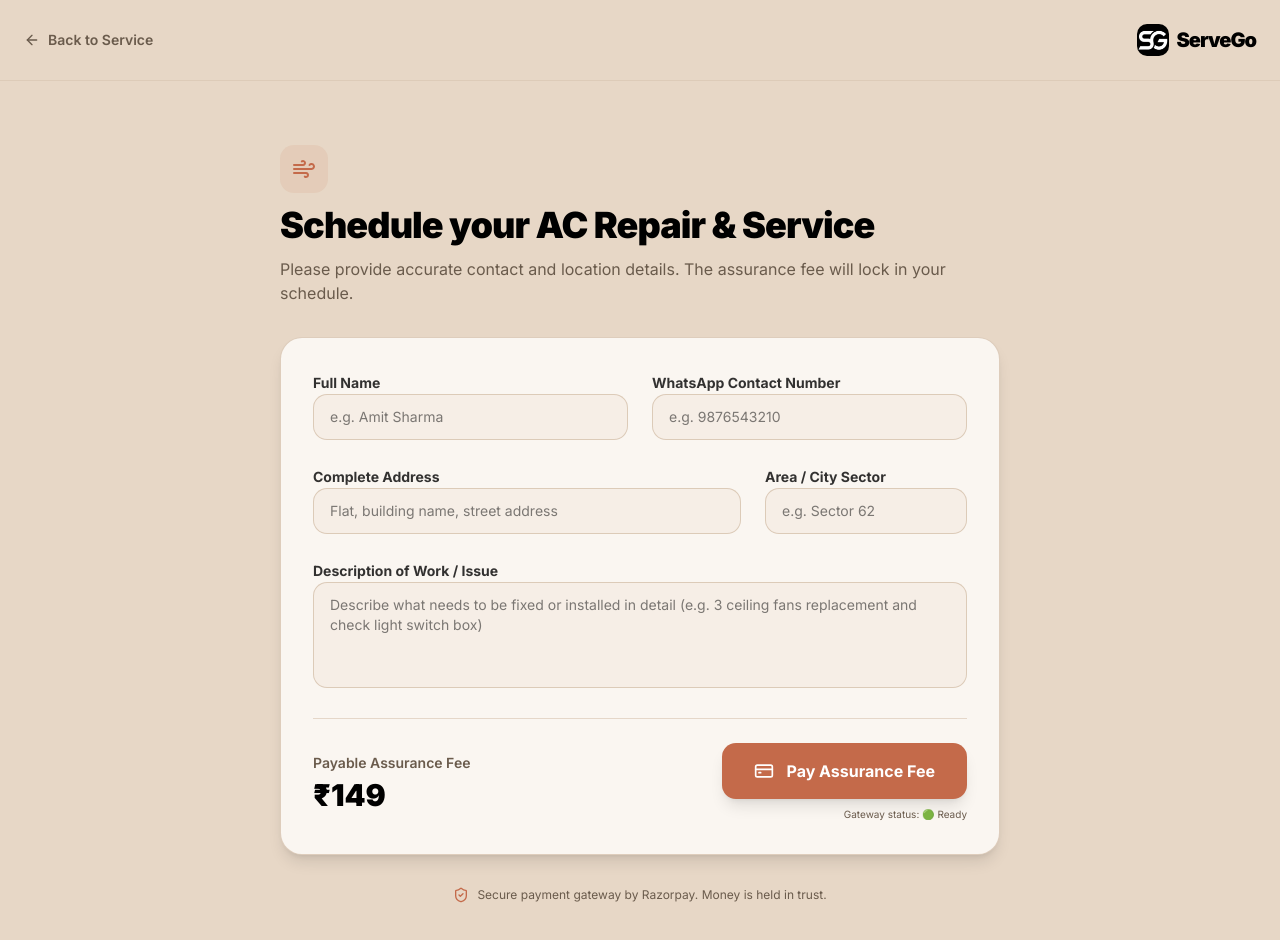
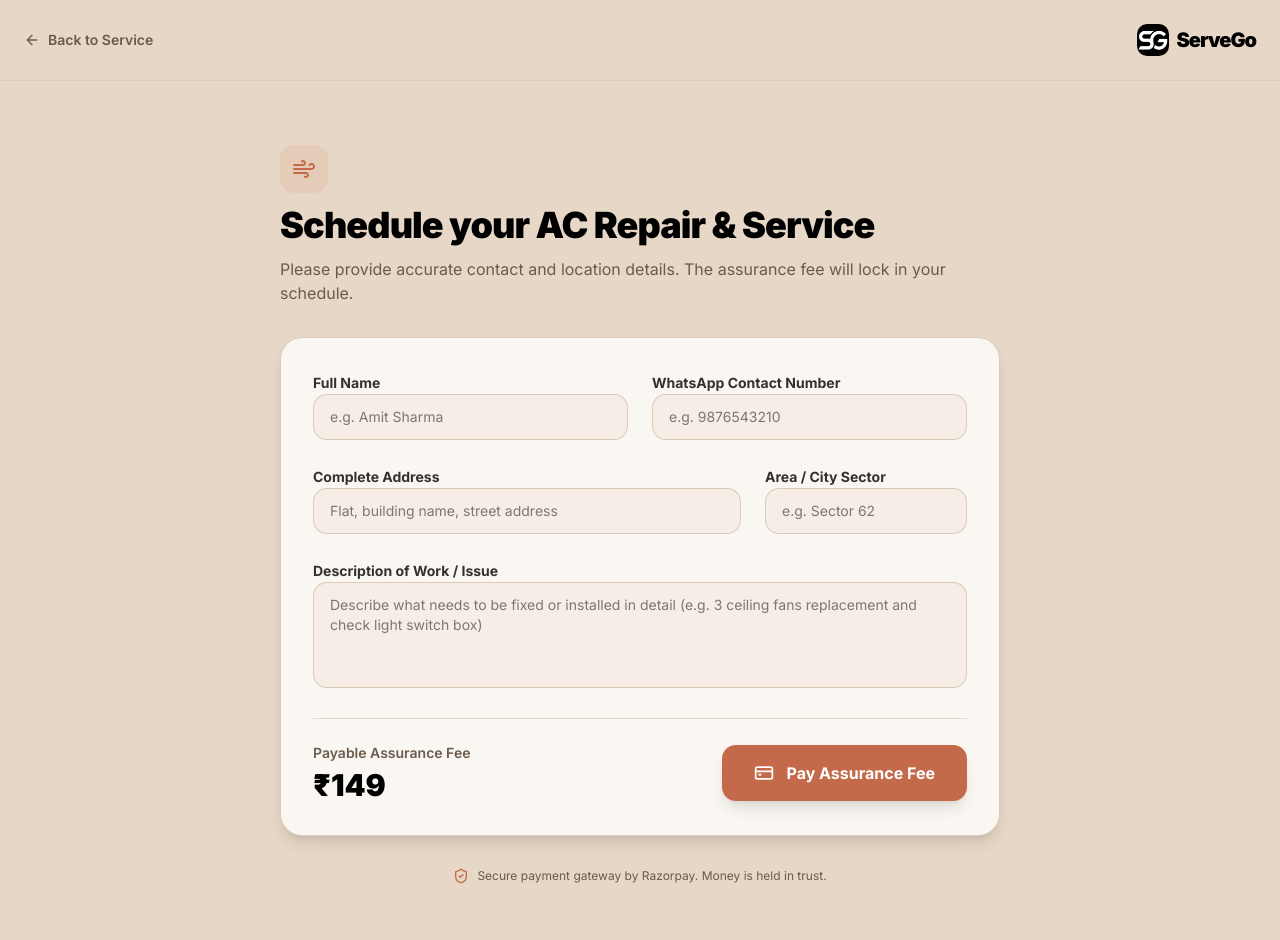
Before and after one commit to shubh150500/ServeGo, a Next.js app: page /book/ac-repair in a window 1280 px wide. Shown: the top 940 px of the page. Built offline with nearby package versions, Linux system fonts and the light colour scheme; no server answers; the database is empty.

Commit message:
clean: remove diagnostic status indicators from payment checkout page

```diff
--- a/app/book/[service]/page.tsx
+++ b/app/book/[service]/page.tsx
@@ -681,9 +681,6 @@ export default function BookServicePage({ params }: PageProps) {
                       <CreditCard className="w-5 h-5" />
                       {loading ? "Processing Payment..." : `Pay Assurance Fee`}
                     </button>
-                    <span className="text-[10px] text-muted-foreground mt-1">
-                      Gateway status: {diagError ? `🔴 ${diagError}` : rzpLoaded ? "🟢 Ready" : "🟡 Connecting..."}
-                    </span>
                   </div>
                 </div>
               </form>
```
